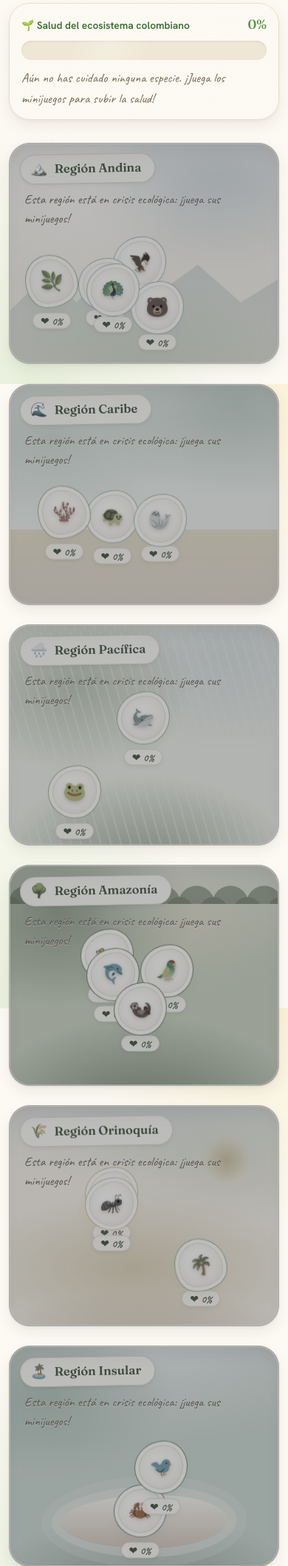
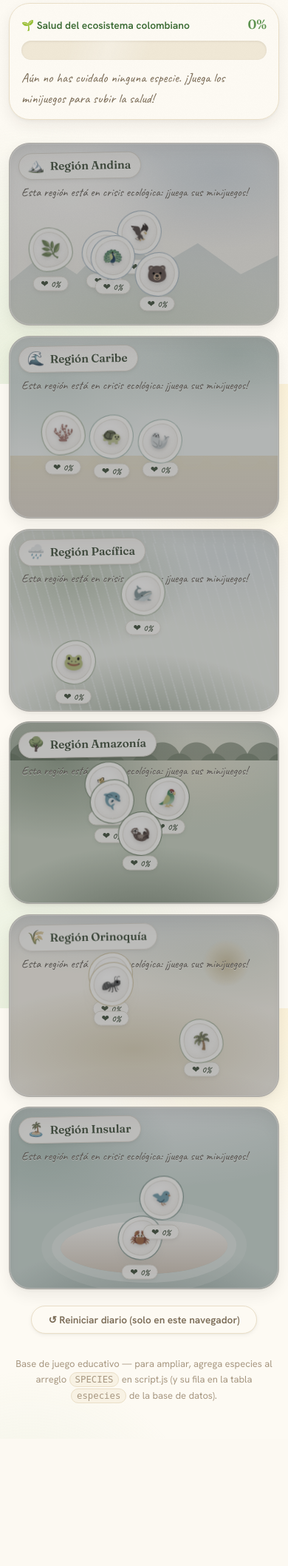
Before and after one commit to zz0mb0id/alyra-integrado, a PHP site: page / in a window 390 px wide. Shown: the part 325-2442 px from the top of the page at 74% size. After the commit the page ends 2222 px from the top, so only its background shows below. Run offline with PHP 8.4, Linux system fonts and the light colour scheme.

Commit message:
Compact game regions and species markers

```diff
--- a/juego/style.css
+++ b/juego/style.css
@@ -283,18 +283,19 @@ h1::after{
    filter es muy larga: se apaga despacio, como pintura que pierde color.
    ========================================================================== */
 .mapa{
-  max-width:1000px;
+  max-width:1120px;
   margin:0 auto;
-  display:flex;
-  flex-direction:column;
-  gap:26px;
+  display:grid;
+  grid-template-columns:repeat(2,minmax(0,1fr));
+  align-items:stretch;
+  gap:18px;
 }
 
 .zona{
   position:relative;
   overflow:hidden;
-  min-height:210px;
-  padding:16px 18px 12px;
+  min-height:0;
+  padding:14px 16px 10px;
   border:1px solid var(--linea);
   border-radius:var(--r-grande);
   box-shadow:var(--sombra-md);
@@ -463,9 +464,9 @@ h1::after{
 .zona-head{
   display:inline-flex;
   align-items:center;
-  gap:9px;
+  gap:7px;
   width:fit-content;
-  padding:6px 18px 6px 13px;
+  padding:5px 13px 5px 11px;
   background:var(--papel);
   border:1px solid var(--linea);
   border-radius:var(--r-pastilla);
@@ -484,16 +485,16 @@ h1::after{
   font-family:var(--f-display);
   font-optical-sizing:auto;
   font-weight:600;
-  font-size:1.03rem;
+  font-size:.96rem;
   color:var(--hoja-900);
 }
 
 /* El aviso de la región es una anotación del naturalista al margen. */
 .zona-msg{
-  margin:8px 0 0 6px;
+  margin:6px 0 0 4px;
   min-height:1.2em;
   font-family:var(--f-mano);
-  font-size:1.08rem;
+  font-size:1rem;
   color:var(--tinta-soft);
   text-shadow:0 1px 0 rgba(253,250,243,.8);
   animation:entraDesdeLado .6s var(--ease-suave) both;
@@ -503,7 +504,7 @@ h1::after{
 .habitat{
   position:relative;
   width:100%;
-  height:156px;
+  height:190px;
 }
 
 
@@ -561,8 +562,8 @@ h1::after{
   display:flex;
   align-items:center;
   justify-content:center;
-  width:68px; height:68px;
-  font-size:1.95rem;
+  width:52px; height:52px;
+  font-size:1.55rem;
   line-height:1;
   border-radius:var(--r-blob);          /* acento orgánico: nunca un círculo exacto */
   background:
@@ -2036,15 +2037,26 @@ h1::after{
 .reset-btn:active{ transform:translateY(0); }
 
 /* ---- Pantallas pequeñas ---- */
+@media (max-width:760px){
+  .mapa{
+    max-width:620px;
+    grid-template-columns:1fr;
+    gap:14px;
+  }
+
+  .zona{ min-height:220px; }
+  .habitat{ height:170px; }
+}
+
 @media (max-width:480px){
   body{ padding:20px 12px 48px; }
 
   .vine-wrap{ padding:14px 16px 13px; }
-  .zona{ min-height:190px; padding:14px 14px 10px; }
-  .habitat{ height:172px; }
-
-  .medallion{ width:58px; height:58px; font-size:1.6rem; }
-  .mini-tag{ font-size:.88rem; }
+  .zona{ min-height:190px; padding:12px 12px 8px; }
+  .habitat{ height:158px; }
+
+  .medallion{ width:46px; height:46px; font-size:1.4rem; }
+  .mini-tag{ font-size:.78rem; }
 
   .journal{ padding:24px 20px 20px; }
   .journal-emoji{ width:62px; height:62px; font-size:2rem; }
```
